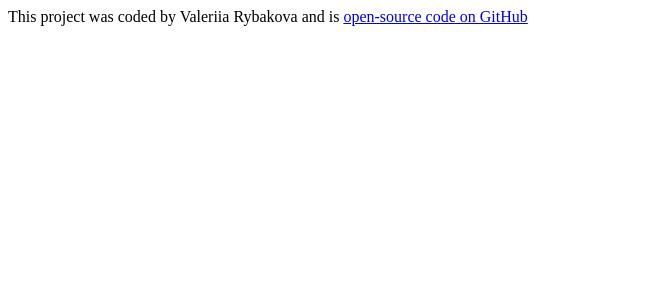
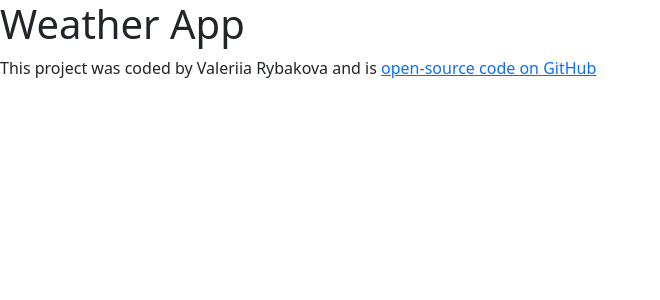
Before and after one commit to valeriyarv07/weather-react-5, a React (Create React App) app: page / in a window 1280 px wide. Shown: the top 300 px of the page, without its empty margins (0-660 px from the left). Built offline with nearby package versions, Linux system fonts and the light colour scheme.

Commit message:
added bootstrap

```diff
--- a/package.json
+++ b/package.json
@@ -6,6 +6,7 @@
     "@testing-library/jest-dom": "^5.16.5",
     "@testing-library/react": "^13.4.0",
     "@testing-library/user-event": "^13.5.0",
+    "bootstrap": "^5.2.2",
     "react": "^18.2.0",
     "react-dom": "^18.2.0",
     "react-scripts": "5.0.1",
--- a/public/index.html
+++ b/public/index.html
@@ -16,5 +16,6 @@
   <body>
     <noscript>You need to enable JavaScript to run this app.</noscript>
     <div id="root"></div>
+
   </body>
 </html>
--- a/src/App.js
+++ b/src/App.js
@@ -4,6 +4,7 @@ import './App.css';
 function App() {
   return (
     <div className="App">
+      <h1> Weather App</h1>
       <footer>
         This project was coded by Valeriia Rybakova and is {" "}
         <a href="https://github.com/valeriyarv07/weather-react-5" target="_blank">open-source code on GitHub</a>
--- a/src/index.js
+++ b/src/index.js
@@ -2,6 +2,7 @@ import React from 'react';
 import ReactDOM from 'react-dom/client';
 import './index.css';
 import App from './App';
+import 'bootstrap/dist/css/bootstrap.css';
 import reportWebVitals from './reportWebVitals';
 
 const root = ReactDOM.createRoot(document.getElementById('root'));
```
Also changed, not shown: 1 other file (tests, documents, lock files or other folders).
